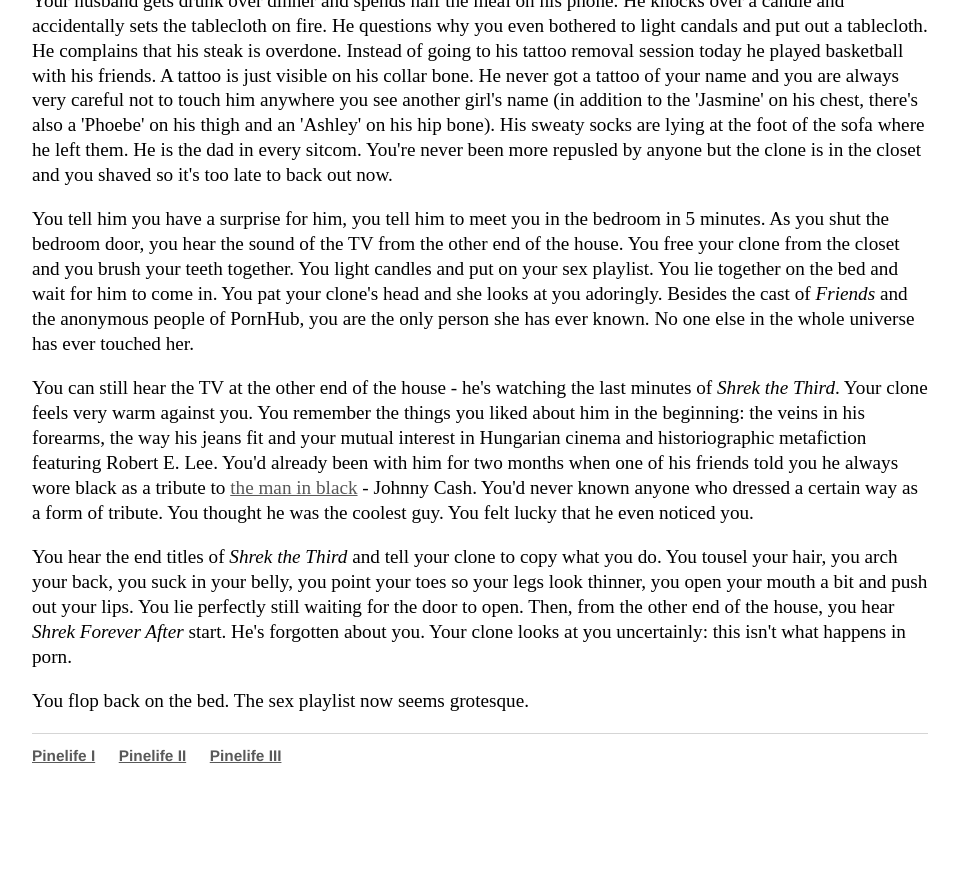
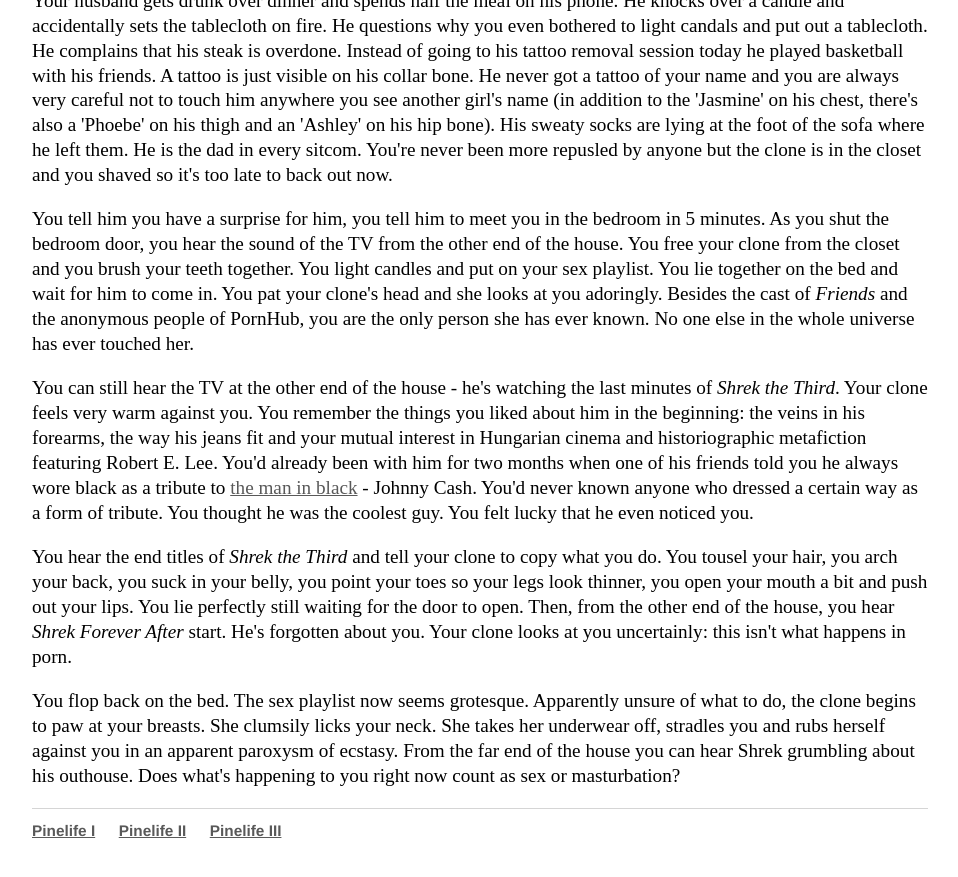
Before and after one commit to Pinelife/pinelife.github.io, a Jekyll site: the page built from Hellhole/excitingevent1.html, in a window 1280 px wide and 900 px high, scrolled down 1644 px. Shown: the top 877 px of the window, without its empty margins (160-1118 px from the left). Built offline with Jekyll 4.4.1, drawn with Linux system fonts in a browser that asks for light colours; before the commit the page ends 2469 px from its top, so only the background shows below that.

Commit message:
Update excitingevent1.html

```diff
--- a/Hellhole/excitingevent1.html
+++ b/Hellhole/excitingevent1.html
@@ -91,5 +91,7 @@
   He's forgotten about you. Your clone looks at you uncertainly: this isn't what happens in porn.
 </p>
 <p>
-  You flop back on the bed. The sex playlist now seems grotesque.
+  You flop back on the bed. The sex playlist now seems grotesque. Apparently unsure of what to do, the clone begins to paw at your breasts.
+  She clumsily licks your neck. She takes her underwear off, stradles you and rubs herself against you in an apparent paroxysm of ecstasy.
+  From the far end of the house you can hear Shrek grumbling about his outhouse. Does what's happening to you right now count as sex or masturbation?
 </p>
```
